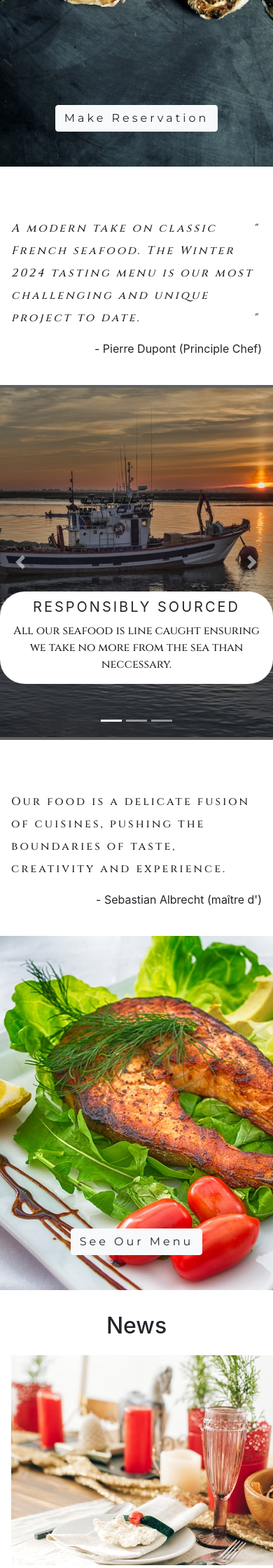
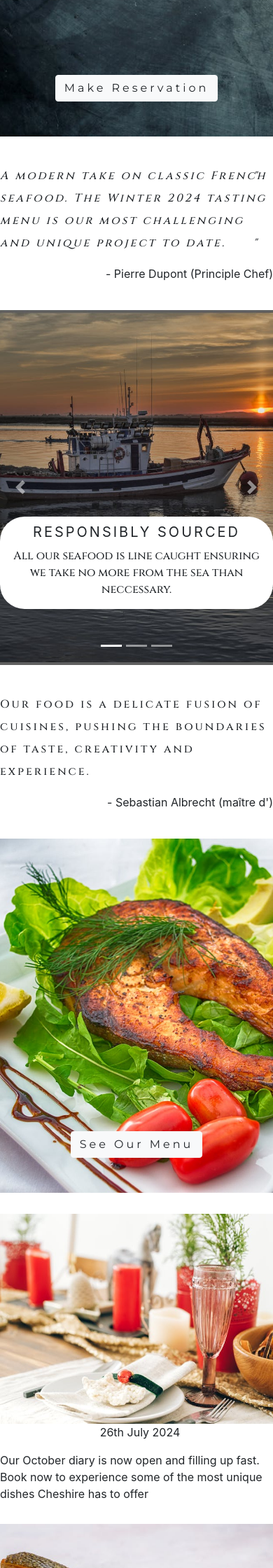
Before and after one commit to P-Worthington/Fruits-de-mer, a Flask app: page / in a window 390 px wide; the page is wider, and only the part inside the window is pictured. Shown: the part 520-2760 px from the top of that part at 70% size. Run offline with Flask 3, Linux system fonts and the light colour scheme; some libraries are stand-ins or nearby versions; some web fonts are replaced.

Commit message:
altered news and slogans to display corectly on safari

```diff
--- a/static/css/style.css
+++ b/static/css/style.css
@@ -112,7 +112,7 @@ span {
     position: relative;
     background-image: url(../images/home-images/hero-img-oysters.jpg);
     height: 80vh;
-    margin-top: 43px;
+    margin-top: -20px;
     background-repeat: no-repeat;
     background-position: center center;
     background-size: cover;
@@ -154,15 +154,15 @@ span {
 }
 
 /*slogan*/
-.slogan {
-    display: flex;
-    justify-content: center;
-}
+
 
 .quotes-inner {
-    max-width: 400px;
+    width: 450px;
+    max-width: 100%;
     margin-top: 40px;
     margin-bottom: 40px;
+    margin-left: auto;
+    margin-right: auto;
 }
 
 .quote-top {
@@ -276,23 +276,23 @@ span {
 
 .news {
     margin-top: 15px;
-    text-align: center;
-}
-
-.news-container {
-    display: flex;
-    justify-content: space-around;
 }
 
 .news-item {
     margin-top: 15px;
     width: 400px;
+    margin-left: auto;
+    margin-right: auto;
 }
 
 .news-item > img {
     object-fit: cover;
     width: 400px;
     height: 300px;
+}
+
+.date {
+    text-align: center;
 }
 
 footer {
@@ -303,6 +303,22 @@ footer {
 /*booking page styling*/
 
 /*title*/
+
+.alt-headings {
+    font-family: "Cinzel", serif;
+    font-weight: 400;
+    text-align: center;
+    letter-spacing: 4px;
+    font-size: 50px;
+}
+
+.calendar-outer {
+    margin-top: 30px;
+    width: 500px;
+    margin-left: auto;
+    margin-right: auto;
+}
+
 .title-dark {
     color: #333;
     font-size: 50px;
--- a/templates/booking.html
+++ b/templates/booking.html
@@ -2,10 +2,10 @@
 {% block content %}
 
 <div class="title title-dark">
-    <h1>make a reservation</h1>
+    <h2 class="alt-headings">make a reservation</h2>
 </div>
 
-<div class="container">
+<div class="calendar-outer">
     <div class="calendar">
         <header>
             <pre class="left">◀</pre>
--- a/templates/index.html
+++ b/templates/index.html
@@ -14,7 +14,7 @@
     </section>
 
     <section>
-        <div class="container slogan">
+        <div class="slogan">
             <div class="quotes-inner">
                 <p class="quote-top"><i><span>"</span>A modern take on classic French seafood. The Winter 2024 tasting menu is our most challenging and unique project to date.<span>"</span></i></p>
                 <p class="quote-bottom">- Pierre Dupont (Principle Chef)</p>
@@ -74,7 +74,7 @@
     </section>
 
     <section>
-        <div class="container slogan">
+        <div class="slogan">
             <div class="quotes-inner">
                 <p class="quote-top">Our food is a delicate fusion of cuisines, pushing the boundaries of taste, creativity and experience.</p>
                 <p class="quote-bottom">- Sebastian Albrecht (maître d')</p>
@@ -91,21 +91,28 @@
     </section>
 
     <section>
-        <div class="container news">
-            <h2>News</h2>
-            <div class="news-container">
+        <div class="row news">
+            <div class="col-12 col-md-6 col-lg-4">
                 <div class="news-item news-1">
                     <img src="../static/images/home-images/table-image.jpg">
-                    <p>26th July 2024</p>
+                    <p class="date">26th July 2024</p>
                     <p>Our October diary is now open and filling up fast. Book now to experience some of the most unique dishes Cheshire has to offer</p>
                 </div>
+            </div>
+            <div class="col-12 col-md-6 col-lg-4">
                 <div class="news-item news-2">
                     <img src="../static/images/home-images/seafood-image.jpg">
-                    <p>14th June 2024</p>
+                    <p class="date">14th June 2024</p>
                     <p>We are pround to be recognised to highly amongst Britain's best restaurants at the National Restaurant Awards.</p>
                 </div>
             </div>
-        </div>
+            <div class="col-12 d-md-none d-lg-block col-lg-4">
+                <div class="news-item news-1">
+                    <img src="../static/images/home-images/table-image.jpg">
+                    <p class="date">26th July 2024</p>
+                    <p>Our October diary is now open and filling up fast. Book now to experience some of the most unique dishes Cheshire has to offer</p>
+                </div>
+            </div>
     </section>
 
 </main>
```
Lines whose indentation alone changed are shown as unchanged.
